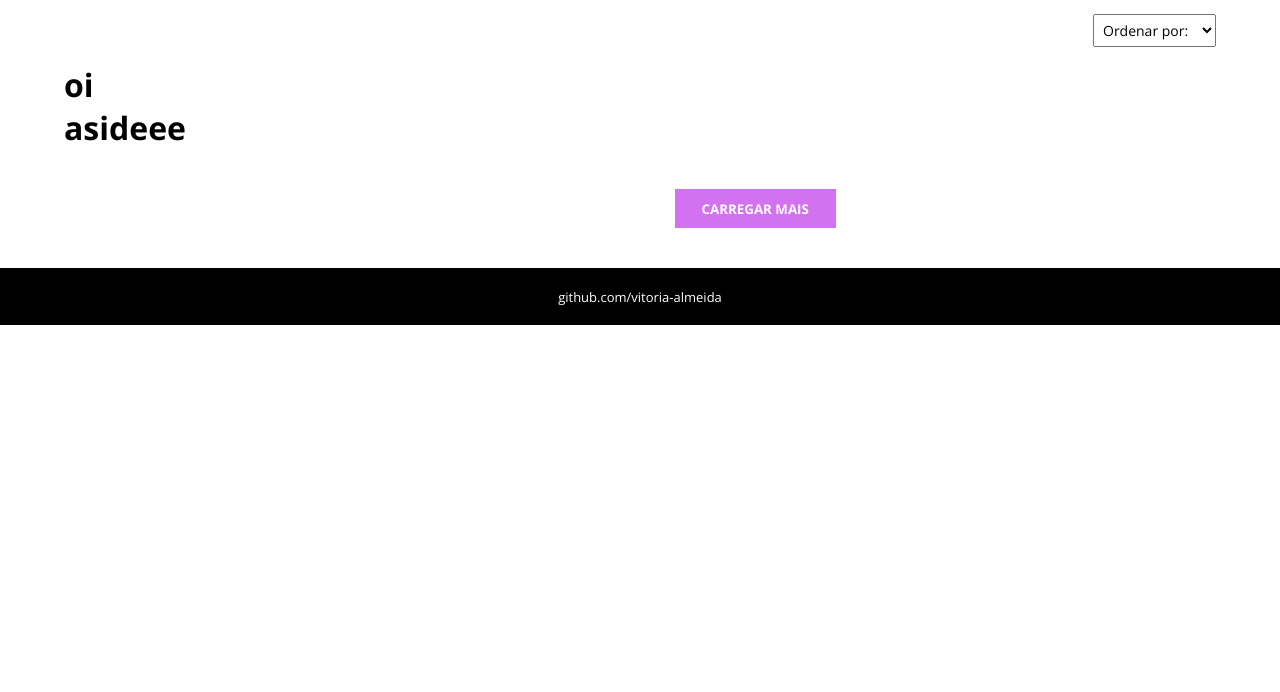
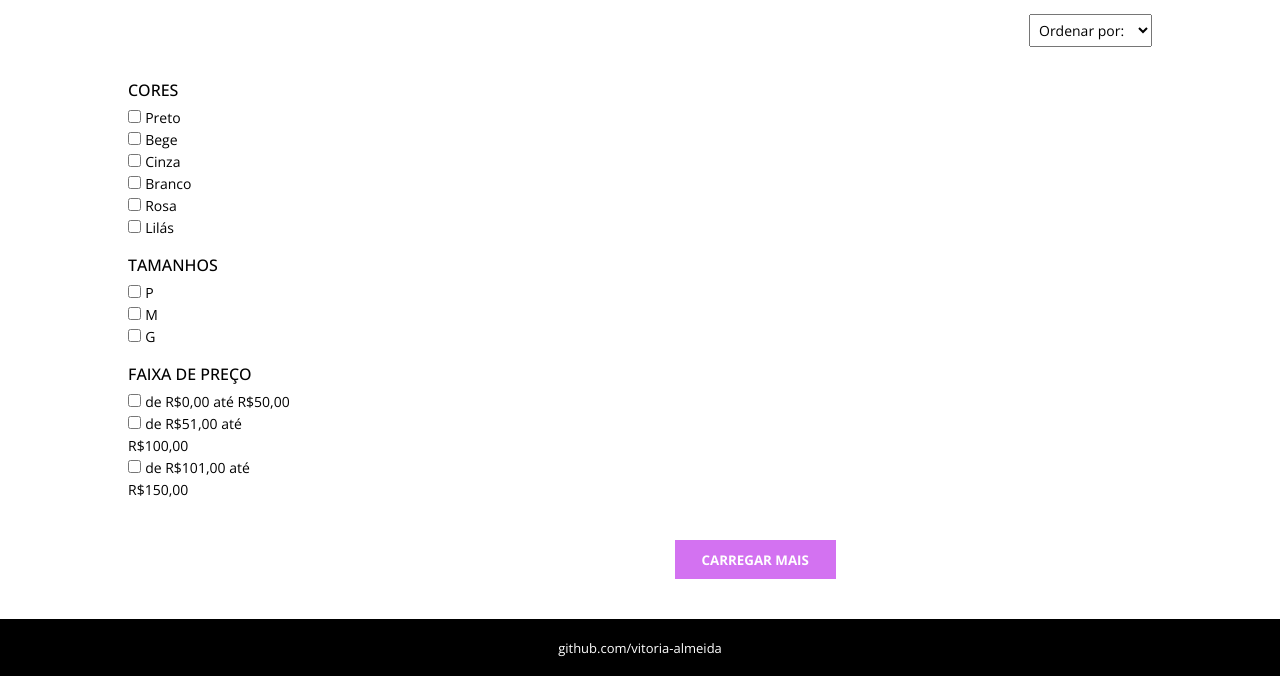
Before and after one commit to vitoria-almeida/FiqueFitEcommerce, a website: page src/index.html in a window 1280 px wide. Shown: the part 108-800 px from the top of the page. Drawn offline with nearby package versions, Linux system fonts and the light colour scheme; no server answers.

Commit message:
aside content

```diff
--- a/src/index.html
+++ b/src/index.html
@@ -32,8 +32,8 @@
             </div>
         </header>
 
-        <form action="">
-            <select name="order" id="order" placeholder="oi">
+        <form action="" id="formOrder">
+            <select name="order" id="order">
                 <option hidden>Ordenar por:</option>
                 <option value="recent" id="recent">Mais recentes</option>
                 <option value="biggestPrice">Maior preço</option>
@@ -43,8 +43,65 @@
 
         <main>
             <div id="asideContent">
-                <h1>oi</h1>
-                <h1>asideee</h1>
+                <form action="" class="formAside">
+                    <h4>CORES</h4>
+                    <div>
+                        <input type="checkbox" id="black" name="black" value="black"/>
+                        <label for="black">Preto</label>
+                    </div>
+                    <div>
+                        <input type="checkbox" id="nude" name="nude" value="nude"/>
+                        <label for="nude">Bege</label>
+                    </div>
+                    <div>
+                        <input type="checkbox" id="gray" name="gray" value="gray"/>
+                        <label for="gray">Cinza</label>
+                    </div>
+                    <div>
+                        <input type="checkbox" id="white" name="white" value="white"/>
+                        <label for="white">Branco</label>
+                    </div>
+                    <div>
+                        <input type="checkbox" id="pink" name="pink" value="pink"/>
+                        <label for="pink">Rosa</label>
+                    </div>
+                    <div>
+                        <input type="checkbox" id="lilac" name="lilac" value="lilac"/>
+                        <label for="lilac">Lilás</label>
+                    </div>
+                </form>
+
+                <form action="" class="formAside">
+                    <h4>TAMANHOS</h4>
+                    <div>
+                        <input type="checkbox" id="p" name="p" value="p" placeholder="P"/>
+                        <label for="p">P</label>
+                    </div>
+                    <div>
+                        <input type="checkbox" id="m" name="m" value="m" placeholder="M"/>
+                        <label for="m">M</label>
+                    </div>
+                    <div>
+                        <input type="checkbox" id="g" nage="g" value="g" placeholder="G"/>
+                        <label for="g">G</label>
+                    </div>
+                </form>
+
+                <form action="" class="formAside">
+                    <h4>FAIXA DE PREÇO</h4>
+                    <div>
+                        <input type="checkbox" id="max50" name="max50" value="max50"/>
+                        <label for="max50">de R$0,00 até R$50,00 </label>
+                    </div>
+                    <div>
+                        <input type="checkbox" id="max100" name="max100" value="max100"/>
+                        <label for="max100">de R$51,00 até R$100,00</label>
+                    </div>
+                    <div>
+                        <input type="checkbox" id="max150" name="max150" value="max150"/>
+                        <label for="max150">de R$101,00 até R$150,00</label>
+                    </div>
+                </form>
             </div>
 
             <div id="centerContent"></div>
--- a/src/scss/form.scss
+++ b/src/scss/form.scss
@@ -1,5 +1,5 @@
 form {
-    width: 90%;
+    width: 80%;
     display: flex;
     justify-content: flex-end;
     margin-top: 1em;
@@ -10,3 +10,9 @@ form {
         cursor: pointer;
     }
 }
+
+@media only screen and (max-width: 685px) {
+    form {
+        width: 90%;
+    }
+}
--- a/src/scss/main.scss
+++ b/src/scss/main.scss
@@ -2,11 +2,25 @@
 
 main {
     display: flex;
-    width: 90%;
+    width: 80%;
     margin-top: 1em;
 
     #asideContent {
         width: 20%;
+
+        h4 {
+            font-weight: 500;
+            margin-bottom: 5px;
+        }
+
+        form {
+            display: flex;
+            flex-direction: column;
+
+            label {
+                font-size: 14px;
+            }
+        }
     }
 
     #centerContent {
@@ -74,5 +88,27 @@ main {
         #centerContent {
             width: 100%;
         }
+
+        #asideContent {
+            display: flex;
+            align-items: flex-start;
+            margin-bottom: 30px;
+        }
     }
 }
+
+@media only screen and (max-width: 400px) {
+    main{
+        #asideContent {
+            display: flex;
+            flex-direction: column;
+            justify-content: center;
+            align-items: center;
+
+            form {
+                width: 30%;
+
+            }
+        }
+    }
+}
```
Also changed, not shown: src/scss/form.css, src/scss/main.css, 2 other files.
